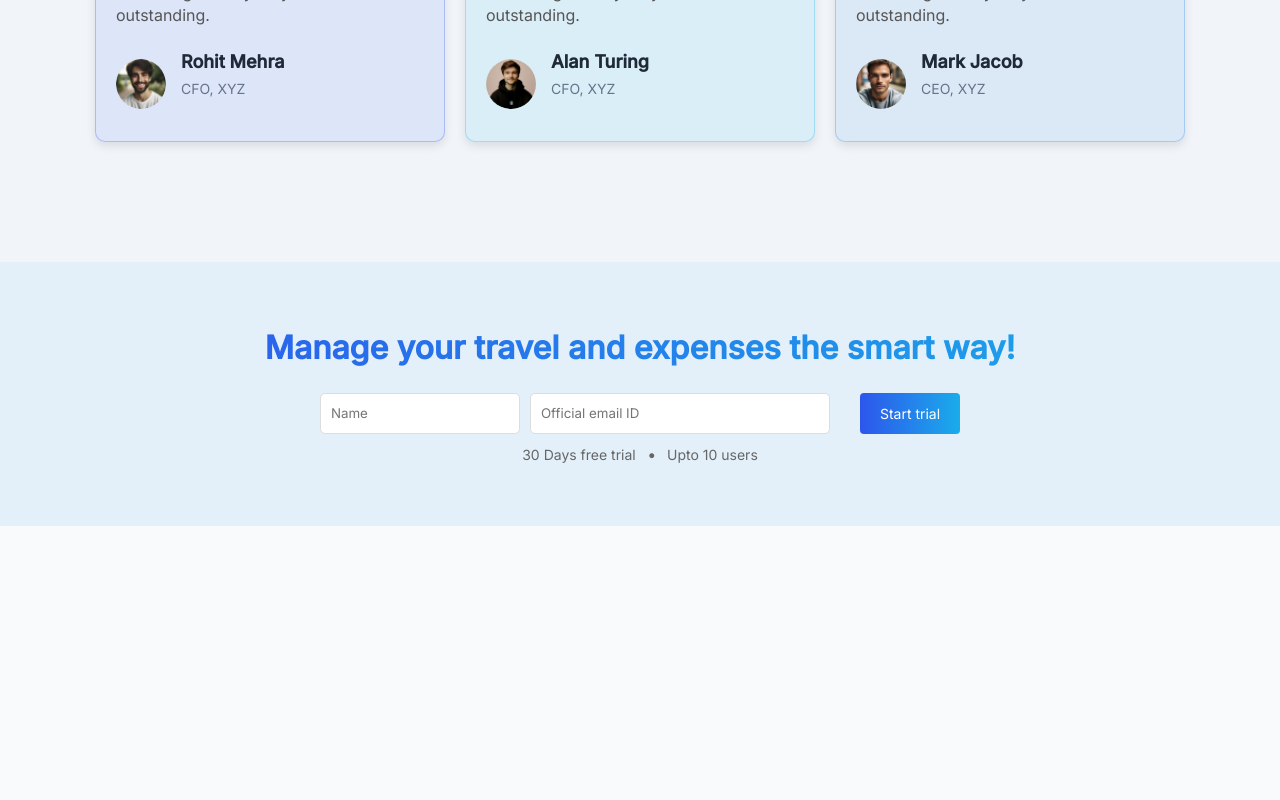
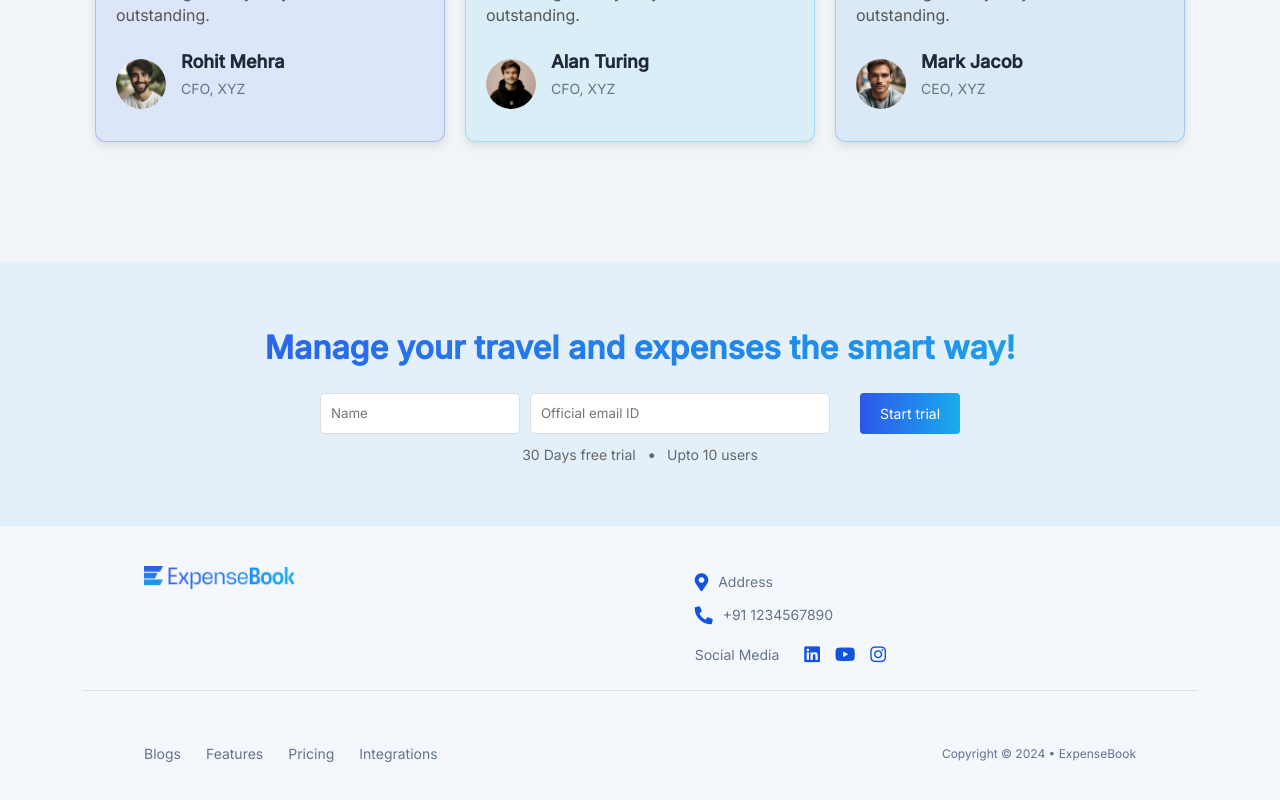
Before and after one commit to dhruvknowstocode/GoodSpace, a React (Vite) app: page / in a window 1280 px wide. Shown: the part 2516-3316 px from the top of the page. Before the commit the page ends 3042 px from the top, so only its background shows below. Built offline with nearby package versions, Linux system fonts and the light colour scheme; a web font is replaced by a local one.

Commit message:
added footer section

```diff
--- a/index.html
+++ b/index.html
@@ -5,6 +5,8 @@
     <link rel="icon" type="image/svg+xml" href="/vite.svg" />
     <meta name="viewport" content="width=device-width, initial-scale=1.0" />
     <link rel="stylesheet" href="https://fonts.googleapis.com/css2?family=Inter:wght@500&display=swap">
+    <link rel="stylesheet" href="https://cdnjs.cloudflare.com/ajax/libs/font-awesome/5.15.4/css/all.min.css">
+    <link rel="stylesheet" href="https://cdnjs.cloudflare.com/ajax/libs/font-awesome/5.15.4/css/all.min.css">
     <title>Expense Book</title>
   </head>
   <body>
--- a/src/App.jsx
+++ b/src/App.jsx
@@ -8,6 +8,7 @@ import './App.scss'
 import FeaturesSection from './components/Features';
 import CustomerTestimonials from './components/CustomerTestimonials';
 import TrialSection from './components/TrialSection';
+import Footer from './components/Footer';
 
 function App() {
   return (
@@ -19,6 +20,7 @@ function App() {
       <Integrations />
       <CustomerTestimonials />
       <TrialSection />
+      <Footer />
     </div>
   )
 }
--- /dev/null
+++ b/src/components/Footer.jsx
@@ -0,0 +1,38 @@
+import React from "react";
+import "./Footer.scss";
+import logo from '../assets/logo.png'; // Assuming you have the logo image
+
+const Footer = () => {
+  return (
+    <footer className="footer">
+      <div className="footer-content">
+        <div className="footer-logo">
+          <img src={logo} alt="ExpenseBook Logo" />
+        </div>
+        <div className="footer-contact">
+          <div className="footer-info">
+            <p><i className="fas fa-map-marker-alt"></i> Address</p>
+            <p><i className="fas fa-phone-alt"></i> +91 1234567890</p>
+          </div>
+          <div className="footer-social">
+            <span>Social Media</span>
+            <a href="#"><i className="fab fa-linkedin"></i></a>
+            <a href="#"><i className="fab fa-youtube"></i></a>
+            <a href="#"><i className="fab fa-instagram"></i></a>
+          </div>
+        </div>
+      </div>
+      <div className="footer-bottom">
+        <ul className="footer-nav">
+          <li><a href="#">Blogs</a></li>
+          <li><a href="#">Features</a></li>
+          <li><a href="#">Pricing</a></li>
+          <li><a href="#">Integrations</a></li>
+        </ul>
+        <p>Copyright © 2024 • ExpenseBook</p>
+      </div>
+    </footer>
+  );
+};
+
+export default Footer;
--- /dev/null
+++ b/src/components/Footer.scss
@@ -0,0 +1,104 @@
+.footer {
+    background-color: #f4f7fc;
+    padding: 20px;
+    display: flex;
+    flex-direction: column;
+    justify-content: space-between;
+    align-items: center;
+
+    .footer-content {
+      display: flex;
+      justify-content: space-between;
+      width: 80%;
+      max-width: 1200px;
+      padding: 20px 0;
+
+      .footer-logo {
+        flex: 1;
+        img {
+          width: 150px; /* Adjust size if needed */
+        }
+      }
+
+      .footer-contact {
+        flex: 2;
+        display: flex;
+        flex-direction: column;
+        align-items: flex-start;
+        padding-left: 330px; /* Adjust this value for more/less spacing */
+
+        .footer-info {
+          display: flex;
+          flex-direction: column;
+          p {
+            display: flex;
+            color: var(--500, rgba(100, 116, 139, 1));
+            align-items: center;
+            gap: 10px; /* Space between icon and text */
+            font-size: 14px;
+            margin: 5px 0;
+
+            i {
+              color: #1353dd;
+              font-size: 18px;
+            }
+          }
+        }
+
+        .footer-social {
+          margin-top: 10px;
+          display: flex;
+          align-items: center;
+          gap: 15px;
+
+          span {
+            color: var(--500, rgba(100, 116, 139, 1));
+            margin-right: 10px;
+            font-size: 14px;
+          }
+
+          a {
+            font-size: 18px;
+            color: #1353dd;
+            &:hover {
+              color: #2d56ec;
+            }
+          }
+        }
+      }
+    }
+
+    .footer-bottom {
+        border-top: 1px solid #e0e0e0;
+        width: 90%;
+        padding-top: 15px;
+        display: flex;
+        justify-content: space-between;  // Aligns children to the left and right
+        align-items: center;
+        padding: 50px 5%;  // Add padding on both sides
+
+        .footer-nav {
+            display: flex;
+            gap: 25px; // Adjust the gap between the items
+
+            li {
+                list-style: none;
+
+                a {
+                    text-decoration: none;
+                    color: #64748b;
+                    font-size: 14px;
+                    &:hover {
+                        color: #1353dd;
+                    }
+                }
+            }
+        }
+
+        p {
+            font-size: 12px;
+            color: #64748b;
+            margin: 0; // Remove any default margin
+        }
+    }
+}
```
